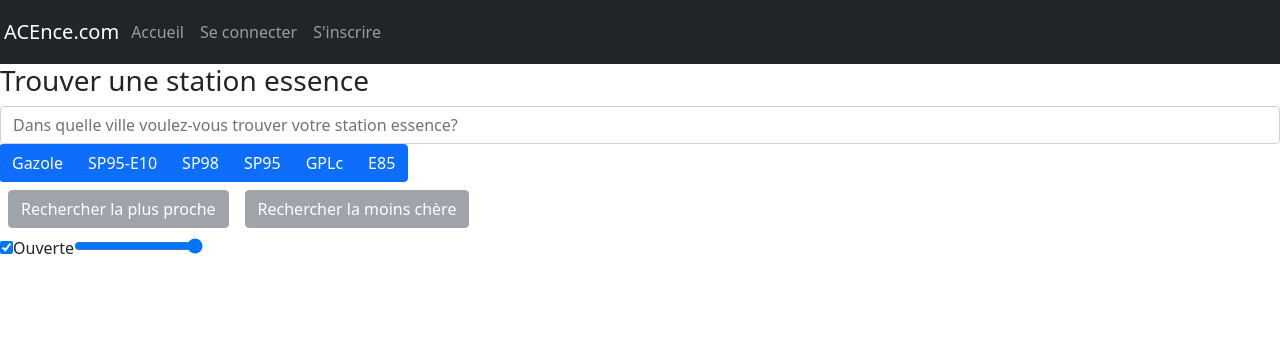
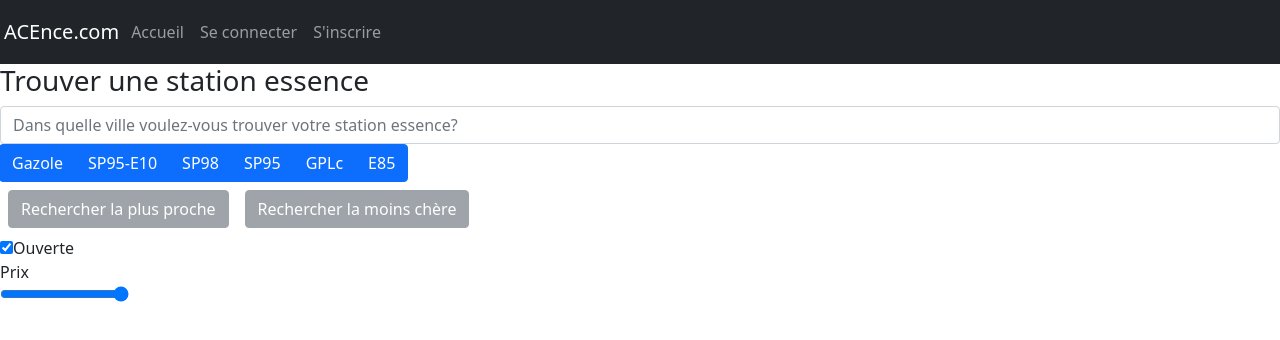
Before and after one commit to SI5-web-dev/si5-prog-web-project, a React (Create React App) app in the folder frontend/acence/: page / in a window 1280 px wide. Shown: the top 340 px of the page. Built offline with nearby package versions, Linux system fonts and the light colour scheme.

Commit message:
route et envoie de la reequete au serveur pour l'essence et la ville

```diff
--- a/frontend/acence/src/pages/Home.js
+++ b/frontend/acence/src/pages/Home.js
@@ -49,7 +49,7 @@ function Home(){
         if(document.getElementById("GPLc").checked){GPLc = true;}
         if(document.getElementById("E85").checked){E85 = true;}
         let request = JSON.stringify({'location':location,'Gazole':Gazole,'SP95E10':SP95E10,'SP98':SP98,'SP95':SP95,'GPLc':GPLc,'E85':E85})
-        console.log(request)
+
         Utils.default.sendRequest('POST','/querys/cheapest',request,createSettings)
 
     }
@@ -108,7 +108,6 @@ function Home(){
             </Form>
             </div>
             <div>
-
                 <ToggleButtonGroup type="checkbox" value={value} onChange={handleChange}>
                 <ToggleButton id="Gazole" value="Gazole">
                     Gazole
@@ -129,7 +128,6 @@ function Home(){
                     E85
                 </ToggleButton>
                 </ToggleButtonGroup>
-
             </div>
             <div>
                 <Button variant="secondary" className="m-2" id="buttonProximity" onClick={requestProximity} disabled>Rechercher la plus proche</Button>
@@ -139,7 +137,8 @@ function Home(){
                 <div id="researchSettings">
                     <input type="checkbox" id="ouverte" name="ouverte" defaultChecked />
                     <label htmlFor="ouverte">Ouverte</label>
-                    <input type='range' id="prix" min="0" max="10"></input>
+                    <br/>
+                    Prix<br/><input type='range' id="prix" min="0" max="10"></input>
                     <div id="services">
 
                     </div>
```
